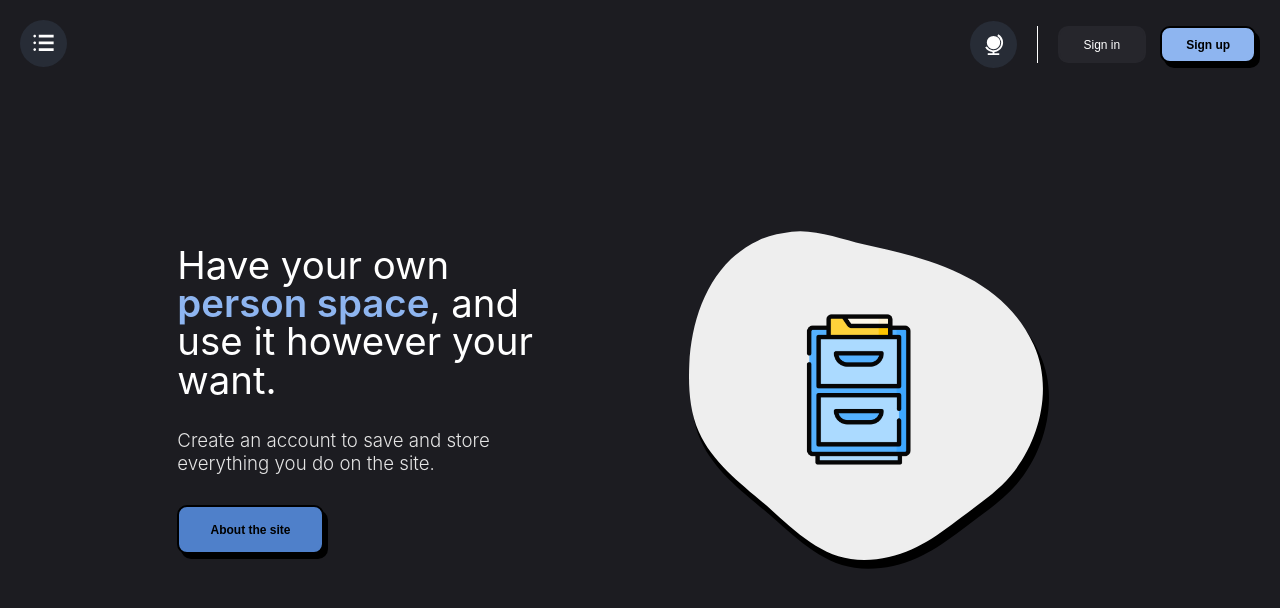
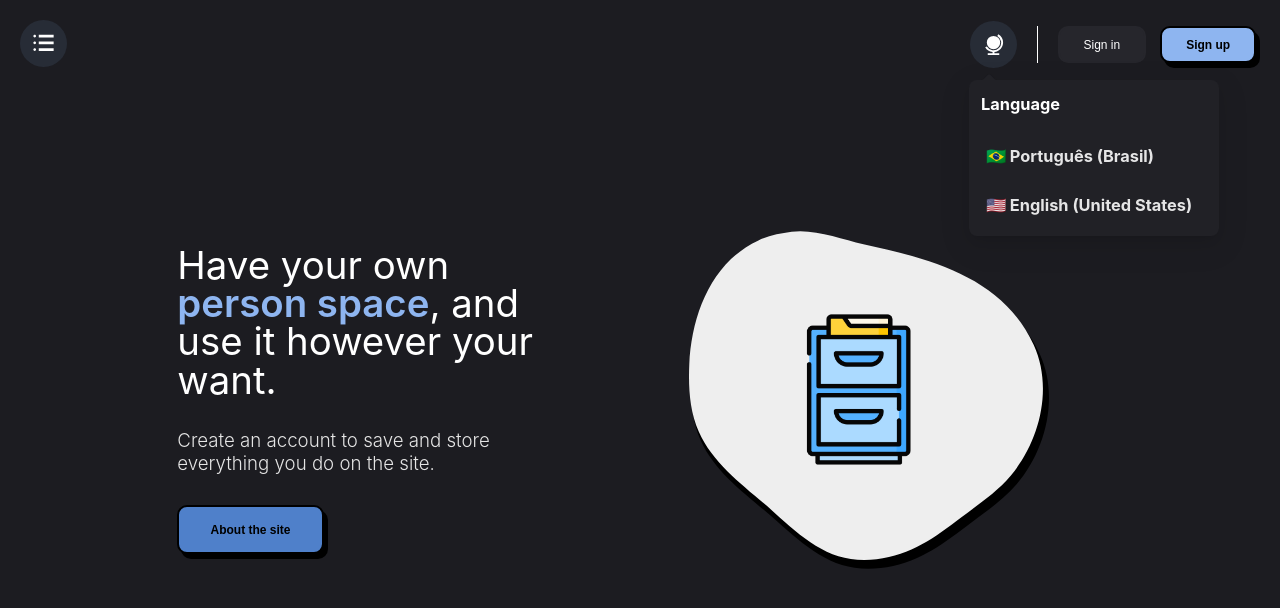
Before and after one commit to RichardPompeo/personspace, a Next.js app in the folder apps/web/: page / in a window 1280 px wide. Both pictures are taken after a click on the button 993 px from the left and 44 px from the top of the page. Shown: the top 608 px of the page. Built offline with nearby package versions, Linux system fonts and the light colour scheme; a web font is replaced by a local one.

Commit message:
feat: add language selector

```diff
--- a/apps/web/app/layout.tsx
+++ b/apps/web/app/layout.tsx
@@ -68,3 +68,5 @@ export default function RootLayout({
     </html>
   );
 }
+
+export { i18n };
--- a/apps/web/components/app/UtilityContent.tsx
+++ b/apps/web/components/app/UtilityContent.tsx
@@ -1,8 +1,8 @@
 import React, { useContext, useState } from "react";
 import { useTranslation } from "react-i18next";
-import { BsGearFill, BsFillBoxFill } from "react-icons/bs";
-import { RiAccountBoxFill, RiGlobeFill } from "react-icons/ri";
-import { FaSignOutAlt } from "react-icons/fa";
+import { BsGearFill } from "react-icons/bs";
+import { RiGlobeFill } from "react-icons/ri";
+import { MdLogout } from "react-icons/md";
 
 import { Popover } from "antd";
 
@@ -22,10 +22,11 @@ import {
   ContentPopover,
   UtilityResponsiveButton,
   ProfileContentPopover,
-  LinksPopover,
-  Link,
   UserData,
+  LanguageSelector,
 } from "./UtilityStyles";
+
+import { i18n } from "../../app/layout";
 
 export default function UtilityContent() {
   const [signUpOpen, setSignUpOpen] = useState(false);
@@ -35,7 +36,7 @@ export default function UtilityContent() {
 
   const { t } = useTranslation();
 
-  const contentPopoverMobile = (
+  const settingsPopoverContent = (
     <ContainerPopover>
       <ContentPopover>
         {!isLogged ? (
@@ -61,7 +62,11 @@ export default function UtilityContent() {
                 <h5 style={{ color: "#b6b6b6" }}>{user.email}</h5>
               </UserData>
             </ProfileContentPopover>
-            <SecondaryButton onClick={logout} color="#c92121">
+            <SecondaryButton
+              icon={<MdLogout />}
+              onClick={logout}
+              color="#c92121"
+            >
               {t("utility.popover.logoutButton")}
             </SecondaryButton>
           </>
@@ -70,27 +75,25 @@ export default function UtilityContent() {
     </ContainerPopover>
   );
 
-  const contentPopoverWeb = (
+  const languagePopoverContent = (
     <ContainerPopover>
       <ContentPopover>
-        {isLogged && (
-          <ProfileContentPopover>
-            <LinksPopover>
-              <Link>
-                <BsFillBoxFill fontSize={16} />
-                {t("utility.popover.profile")}
-              </Link>
-              <Link>
-                <RiAccountBoxFill fontSize={16} />
-                {t("utility.popover.account")}
-              </Link>
-              <Link onClick={logout}>
-                <FaSignOutAlt fontSize={16} />
-                {t("utility.popover.logoutButton")}
-              </Link>
-            </LinksPopover>
-          </ProfileContentPopover>
-        )}
+        <LanguageSelector
+          onClick={() => {
+            i18n.changeLanguage("pt");
+          }}
+          active={i18n.language === "pt"}
+        >
+          🇧🇷 Português (Brasil)
+        </LanguageSelector>
+        <LanguageSelector
+          onClick={() => {
+            i18n.changeLanguage("en");
+          }}
+          active={i18n.language === "en"}
+        >
+          🇺🇸 English (United States)
+        </LanguageSelector>
       </ContentPopover>
     </ContainerPopover>
   );
@@ -98,13 +101,23 @@ export default function UtilityContent() {
   return (
     <>
       <Container>
-        <IconButton>
-          <RiGlobeFill fontSize={23} />
-        </IconButton>
         <Popover
           overlayStyle={overlayStyleMobile}
           trigger={"click"}
-          content={contentPopoverMobile}
+          content={languagePopoverContent}
+          placement="bottomLeft"
+          color="#212126ff"
+          zIndex={1}
+          title={<h3>{t("utility.popover.language")}</h3>}
+        >
+          <IconButton>
+            <RiGlobeFill fontSize={23} />
+          </IconButton>
+        </Popover>
+        <Popover
+          overlayStyle={overlayStyleMobile}
+          trigger={"click"}
+          content={settingsPopoverContent}
           placement="bottomLeft"
           color="#212126ff"
           zIndex={1}
@@ -133,11 +146,12 @@ export default function UtilityContent() {
           ) : (
             <>
               <Popover
-                content={contentPopoverWeb}
+                content={settingsPopoverContent}
                 overlayStyle={overlayStyleWeb}
                 trigger={"hover"}
                 placement="bottomLeft"
                 color="#212126ff"
+                title={<h3>{t("utility.popover.title")}</h3>}
               >
                 <ProfileButton>
                   <span>{user.displayName.split("")[0]}</span>
--- a/apps/web/components/app/UtilityStyles.ts
+++ b/apps/web/components/app/UtilityStyles.ts
@@ -1,6 +1,10 @@
 import { styled } from "styled-components";
 
 import { IconButton } from "ui";
+
+interface LanguageSelectorProps {
+  active: boolean;
+}
 
 export const Container = styled.div`
   display: flex;
@@ -30,7 +34,7 @@ export const ContentRegistration = styled.div`
 
 export const overlayStyleWeb = {
   background: "#212126ff",
-  width: "120px",
+
   borderRadius: "10px",
 };
 
@@ -56,10 +60,15 @@ export const ContentPopover = styled.div`
 `;
 
 export const ProfileContentPopover = styled.div`
+  width: 100%;
   display: flex;
 `;
 
-export const UserData = styled.div``;
+export const UserData = styled.div`
+  @media (min-width: 776px) {
+    padding-left: 10px;
+  }
+`;
 
 export const LinksPopover = styled.ul`
   display: flex;
@@ -81,6 +90,18 @@ export const Link = styled.li`
   margin-left: 6px;
 `;
 
+export const LanguageSelector = styled.h3<LanguageSelectorProps>`
+  color: #f1f1f1f1;
+  background: ${({ active }) => active && "rgba(142, 181, 240, 0.1)"};
+  border-radius: 5px;
+  padding: 5px;
+  cursor: pointer;
+
+  &:hover {
+    background-color: ${({ theme }) => theme.COLORS.PRIMARY};
+  }
+`;
+
 export const UtilityResponsiveButton = styled(IconButton)`
   display: none;
   padding: 13px;
--- a/apps/web/languages/en.json
+++ b/apps/web/languages/en.json
@@ -27,7 +27,8 @@
           "title": "Settings",
           "account": "Account",
           "profile": "Profile",
-          "logoutButton": "Logout"
+          "logoutButton": "Logout",
+          "language": "Language"
         },
         "signUpModal": {
           "title": "Sign up",
--- a/apps/web/languages/pt.json
+++ b/apps/web/languages/pt.json
@@ -27,7 +27,8 @@
           "title": "Configurações",
           "account": "Conta",
           "profile": "Perfil",
-          "logoutButton": "Sair"
+          "logoutButton": "Sair",
+          "language": "Idioma"
         },
         "signUpModal": {
           "title": "Inscrever-se",
--- a/packages/ui/buttons/SecondaryButtonStyle.ts
+++ b/packages/ui/buttons/SecondaryButtonStyle.ts
@@ -28,6 +28,7 @@ export const SecondaryButtonStyle = styled.button<SecondaryButtonProps>`
   box-shadow: none;
   background-color: ${(props) => props.color};
   display: flex;
+  align-items: center;
   justify-content: center;
 
   svg {
```
